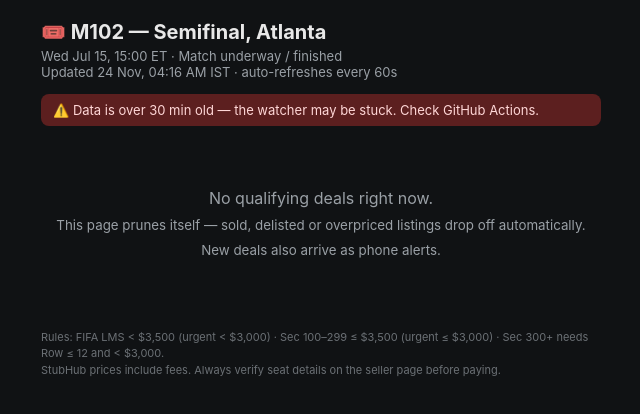
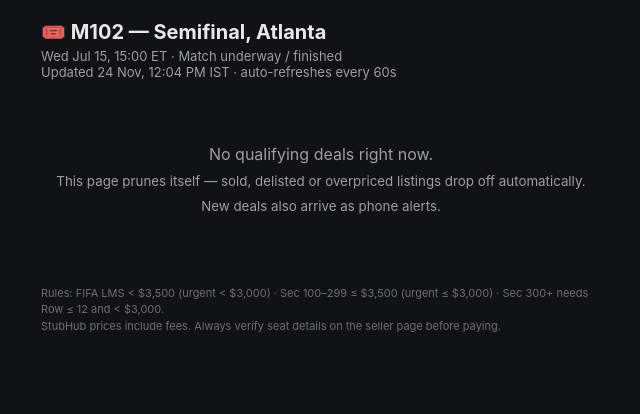
Before and after one commit to BabluMane/wc-ticket-watch, a plain HTML site: page index.html in a window 1280 px wide. Shown: the whole page, without its empty margins (319-959 px from the left). Drawn offline with Linux system fonts and the light colour scheme.

Commit message:
board 2026-11-24T06:34:35Z

```diff
--- a/index.html
+++ b/index.html
@@ -21,7 +21,7 @@
 </style></head><body>
 <h1>🎟️ M102 — Semifinal, Atlanta</h1>
 <div class="sub">Wed Jul 15, 15:00 ET · Match underway / finished<br>
-Updated 24 Nov, 04:16 AM IST · auto-refreshes every 60s</div>
+Updated 24 Nov, 12:04 PM IST · auto-refreshes every 60s</div>
 <div class="stale" id="stale">⚠️ Data is over 30 min old — the watcher may be stuck.
 Check GitHub Actions.</div>
 <div class="empty">No qualifying deals right now.<br><small>This page prunes itself — sold, delisted or overpriced listings drop off automatically. New deals also arrive as phone alerts.</small></div>
@@ -29,7 +29,7 @@ Check GitHub Actions.</div>
 (urgent ≤ $3,000) · Sec 300+ needs Row ≤ 12 and &lt; $3,000.<br>
 StubHub prices include fees. Always verify seat details on the seller page before paying.</div>
 <script>
- var gen = new Date("2026-11-23T22:46:22.933880+00:00");
+ var gen = new Date("2026-11-24T06:34:09.928818+00:00");
  if ((Date.now() - gen.getTime()) > 30*60*1000)
    document.getElementById('stale').style.display = 'block';
 </script>
--- a/state.json
+++ b/state.json
@@ -2,5 +2,5 @@
  "deals": {},
  "last_heartbeat": "2026-11-15",
  "last_fail_ping": "",
- "zero_runs": 355
+ "zero_runs": 356
 }
```
